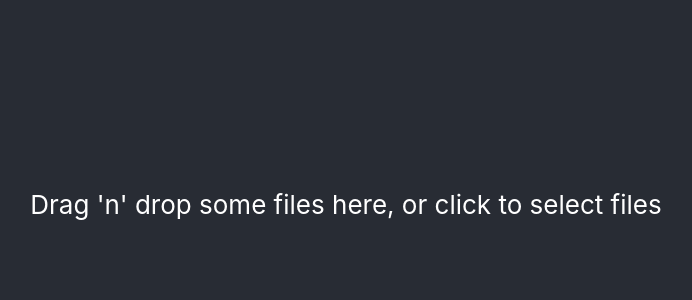
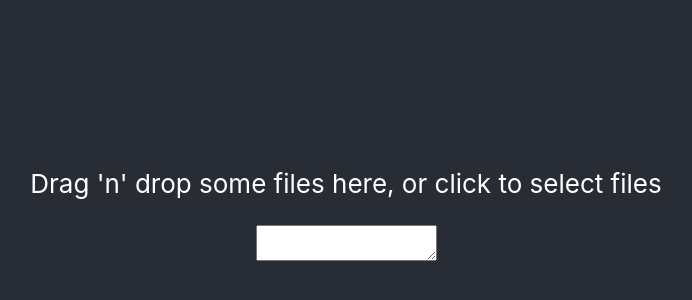
Before and after one commit to platform-economy/biala-lista-podatnikow-vat, a React (Create React App) app: page / in a window 1280 px wide. Shown: the part 196-496 px from the top of the page, without its empty margins (294-986 px from the left). Built offline with nearby package versions, Linux system fonts and the light colour scheme.

Commit message:
Added redirect

```diff
--- a/src/Dropzone.tsx
+++ b/src/Dropzone.tsx
@@ -1,9 +1,13 @@
-import React, {useCallback} from "react";
+import React, {useCallback, useState} from "react";
 
 // Import the useDropzone hooks from react-dropzone
 import { useDropzone } from "react-dropzone";
+import { statement } from "@babel/template";
 
 function Dropzone() {
+
+  const [resonse, setResponse] = useState({});
+
   const onDrop = useCallback(acceptedFiles => {
     const reader = new FileReader()
 
@@ -41,7 +45,7 @@ function Dropzone() {
           "Access-Control-Allow-Origin":"https://wl-api.mf.gov.pl/api/"
         })
       })
-      .then(response => console.log(response))
+      .then(response => {console.log(response)})
 
       console.log(singleRow);
     };
@@ -50,10 +54,13 @@ function Dropzone() {
   const { getRootProps, getInputProps } = useDropzone({onDrop})
 
   return (
+
     <div {...getRootProps()}>
       <input {...getInputProps()} />
       <p>Drag 'n' drop some files here, or click to select files</p>
+      <textarea defaultValue={''} ></textarea>
     </div>
+
   )
 }
 
```
